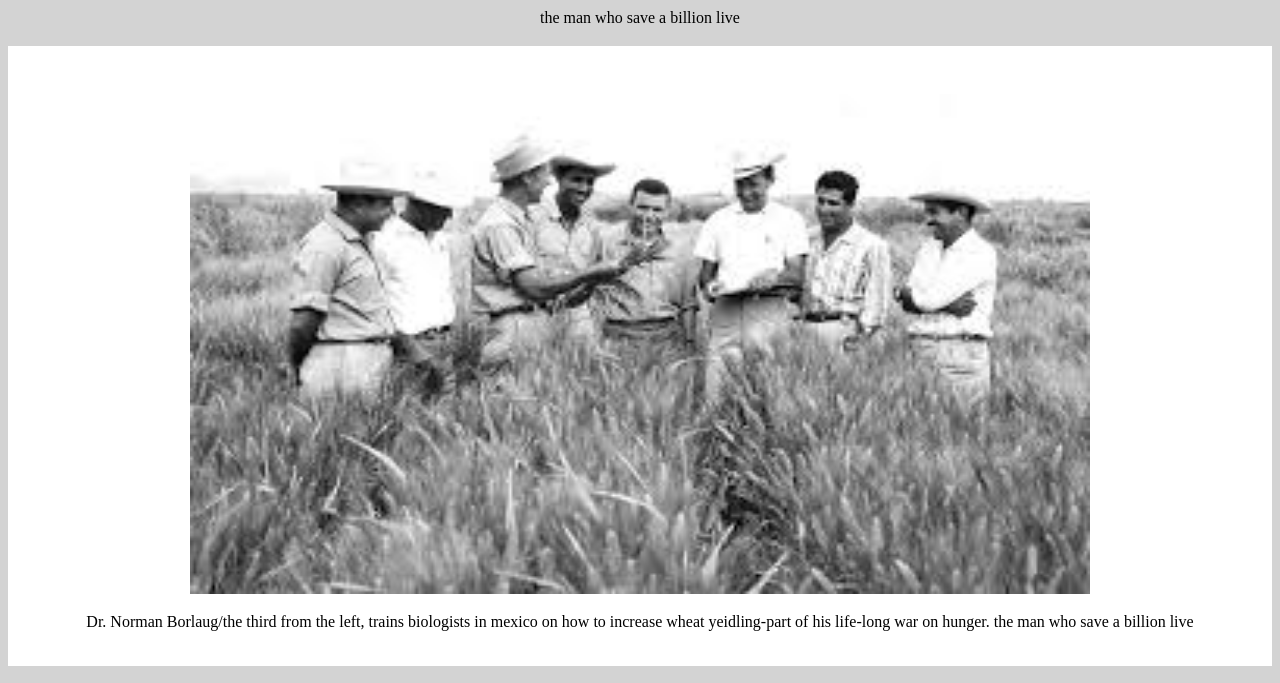
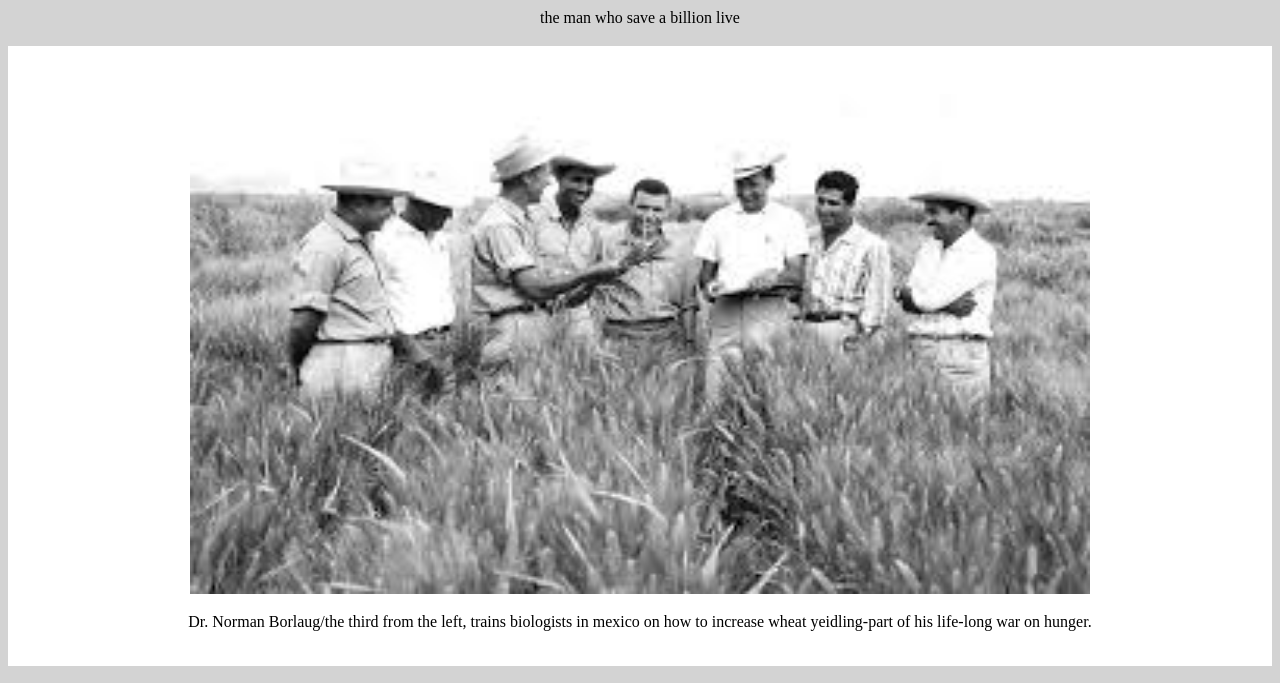
Before and after one commit to bisongsmith18-cyber/tribute-page, a plain HTML site: page index.html in a window 1280 px wide. Shown: the part 85-768 px from the top of the page. Drawn offline with Linux system fonts and the light colour scheme.

Commit message:
tribute-pagefuctionality1

```diff
--- a/index.html
+++ b/index.html
@@ -21,8 +21,7 @@
       />
       <figcaption>
         Dr. Norman Borlaug/the third from the left, trains biologists in mexico
-        on how to increase wheat yeidling-part of his life-long war on hunger.
-        the man who save a billion live</figcaption>
+        on how to increase wheat yeidling-part of his life-long war on hunger.</figcaption>
     </div>
     <main>
       <section>
```
Also changed, not shown: 1 other file.
